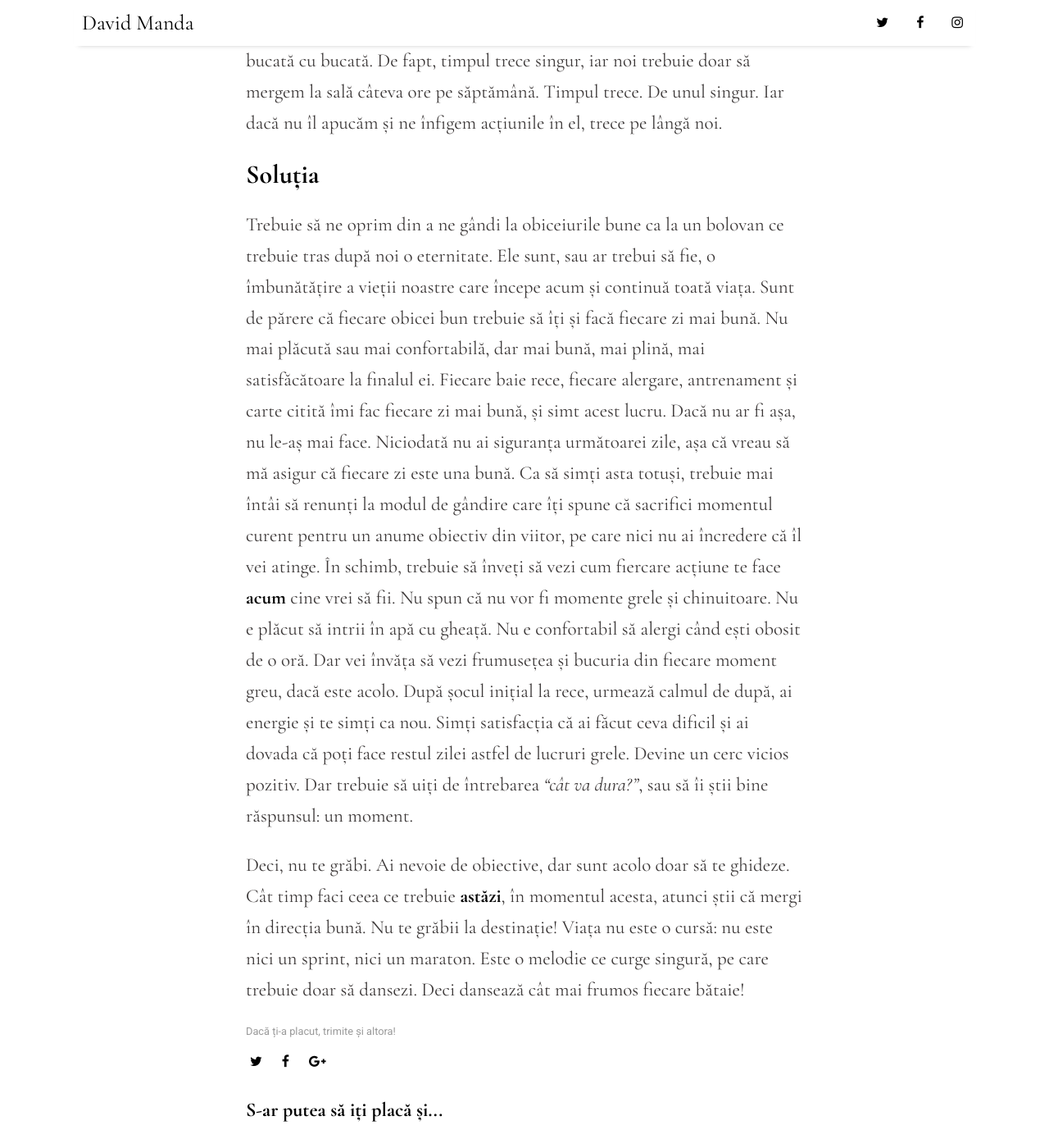
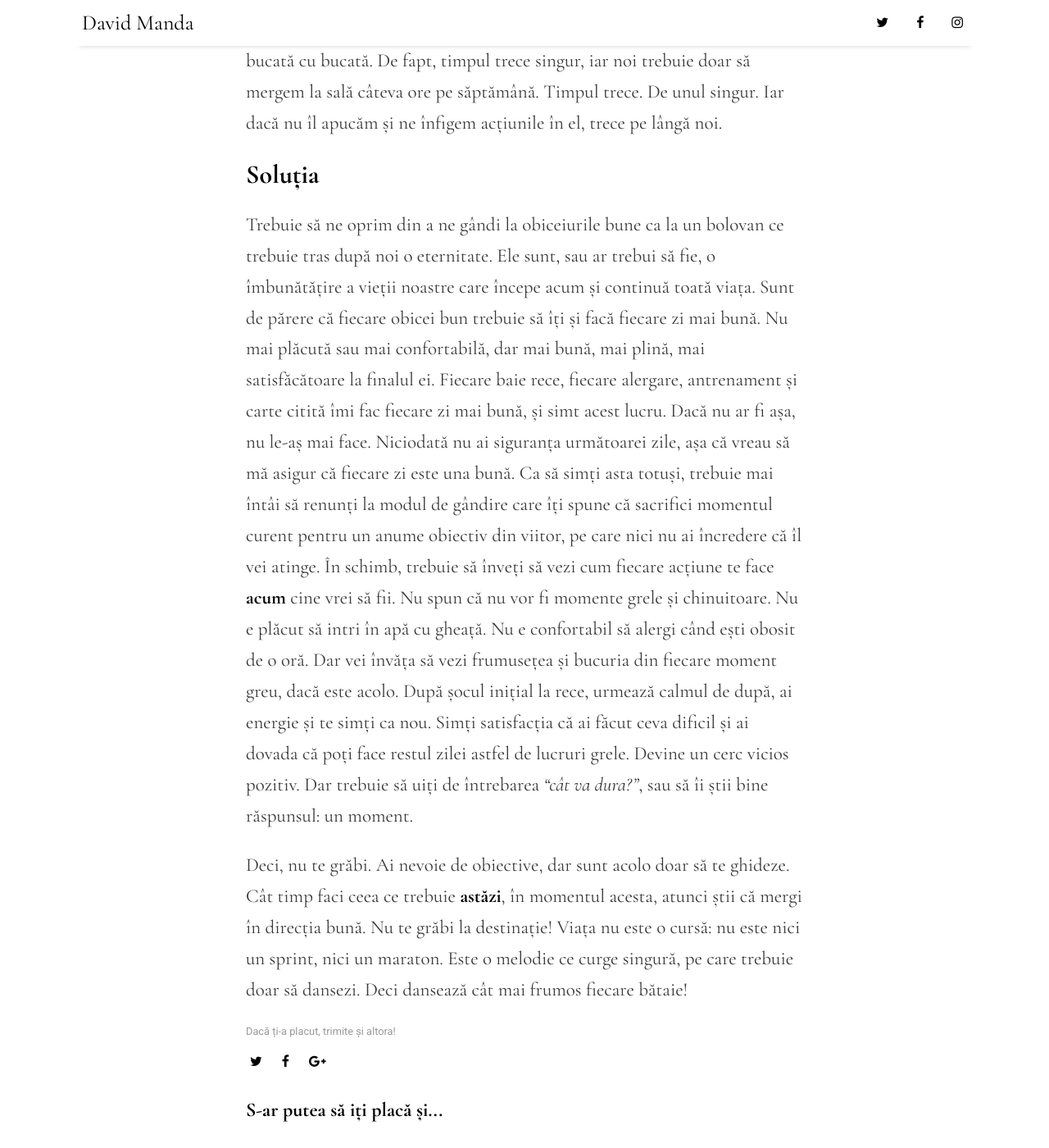
Before and after one commit to DavidManda/DavidManda.github.io, a Jekyll site: the page built from _posts/2023-04-11-progresul.md, in a window 1280 px wide and 1400 px high, scrolled down 1375 px. Shown: the whole window at 82% size. Built offline with Jekyll 4.4.1, drawn with Linux system fonts in a browser that asks for light colours; nearby versions of some CDN libraries; comment, search, counter and statistics services are not loaded.

Commit message:
fix typos

```diff
--- a/_posts/2023-04-11-progresul.md
+++ b/_posts/2023-04-11-progresul.md
@@ -21,6 +21,6 @@ Ce motiv avem să ne lăsăm păcăliți de această întrebare, în special câ
 
 # Soluția
 
-Trebuie să ne oprim din a ne gândi la obiceiurile bune ca la un bolovan ce trebuie tras după noi o eternitate. Ele sunt, sau ar trebui să fie, o îmbunătățire a vieții noastre care începe acum și continuă toată viața. Sunt de părere că fiecare obicei bun trebuie să îți și facă fiecare zi mai bună. Nu mai plăcută sau mai confortabilă, dar mai bună, mai plină, mai satisfăcătoare la finalul ei. Fiecare baie rece, fiecare alergare, antrenament și carte citită îmi fac fiecare zi mai bună, și simt acest lucru. Dacă nu ar fi așa, nu le-aș mai face. Niciodată nu ai siguranța următoarei zile, așa că vreau să mă asigur că fiecare zi este una bună. Ca să simți asta totuși, trebuie mai întâi să renunți la modul de gândire care îți spune că sacrifici momentul curent pentru un anume obiectiv din viitor, pe care nici nu ai încredere că îl vei atinge. În schimb, trebuie să înveți să vezi cum fiercare acțiune te face **acum** cine vrei să fii. Nu spun că nu vor fi momente grele și chinuitoare. Nu e plăcut să intrii în apă cu gheață. Nu e confortabil să alergi când ești obosit de o oră. Dar vei învăța să vezi frumusețea și bucuria din fiecare moment greu, dacă este acolo. După șocul inițial la rece, urmează calmul de după, ai energie și te simți ca nou. Simți satisfacția că ai făcut ceva dificil și ai dovada că poți face restul zilei astfel de lucruri grele. Devine un cerc vicios pozitiv. Dar trebuie să uiți de întrebarea _"cât va dura?"_, sau să îi știi bine răspunsul: un moment.
+Trebuie să ne oprim din a ne gândi la obiceiurile bune ca la un bolovan ce trebuie tras după noi o eternitate. Ele sunt, sau ar trebui să fie, o îmbunătățire a vieții noastre care începe acum și continuă toată viața. Sunt de părere că fiecare obicei bun trebuie să îți și facă fiecare zi mai bună. Nu mai plăcută sau mai confortabilă, dar mai bună, mai plină, mai satisfăcătoare la finalul ei. Fiecare baie rece, fiecare alergare, antrenament și carte citită îmi fac fiecare zi mai bună, și simt acest lucru. Dacă nu ar fi așa, nu le-aș mai face. Niciodată nu ai siguranța următoarei zile, așa că vreau să mă asigur că fiecare zi este una bună. Ca să simți asta totuși, trebuie mai întâi să renunți la modul de gândire care îți spune că sacrifici momentul curent pentru un anume obiectiv din viitor, pe care nici nu ai încredere că îl vei atinge. În schimb, trebuie să înveți să vezi cum fiecare acțiune te face **acum** cine vrei să fii. Nu spun că nu vor fi momente grele și chinuitoare. Nu e plăcut să intri în apă cu gheață. Nu e confortabil să alergi când ești obosit de o oră. Dar vei învăța să vezi frumusețea și bucuria din fiecare moment greu, dacă este acolo. După șocul inițial la rece, urmează calmul de după, ai energie și te simți ca nou. Simți satisfacția că ai făcut ceva dificil și ai dovada că poți face restul zilei astfel de lucruri grele. Devine un cerc vicios pozitiv. Dar trebuie să uiți de întrebarea _"cât va dura?"_, sau să îi știi bine răspunsul: un moment.
 
-Deci, nu te grăbi. Ai nevoie de obiective, dar sunt acolo doar să te ghideze. Cât timp faci ceea ce trebuie **astăzi**, în momentul acesta, atunci știi că mergi în direcția bună. Nu te grăbii la destinație! Viața nu este o cursă: nu este nici un sprint, nici un maraton. Este o melodie ce curge singură, pe care trebuie doar să dansezi. Deci dansează cât mai frumos fiecare bătaie!
+Deci, nu te grăbi. Ai nevoie de obiective, dar sunt acolo doar să te ghideze. Cât timp faci ceea ce trebuie **astăzi**, în momentul acesta, atunci știi că mergi în direcția bună. Nu te grăbi la destinație! Viața nu este o cursă: nu este nici un sprint, nici un maraton. Este o melodie ce curge singură, pe care trebuie doar să dansezi. Deci dansează cât mai frumos fiecare bătaie!
```
